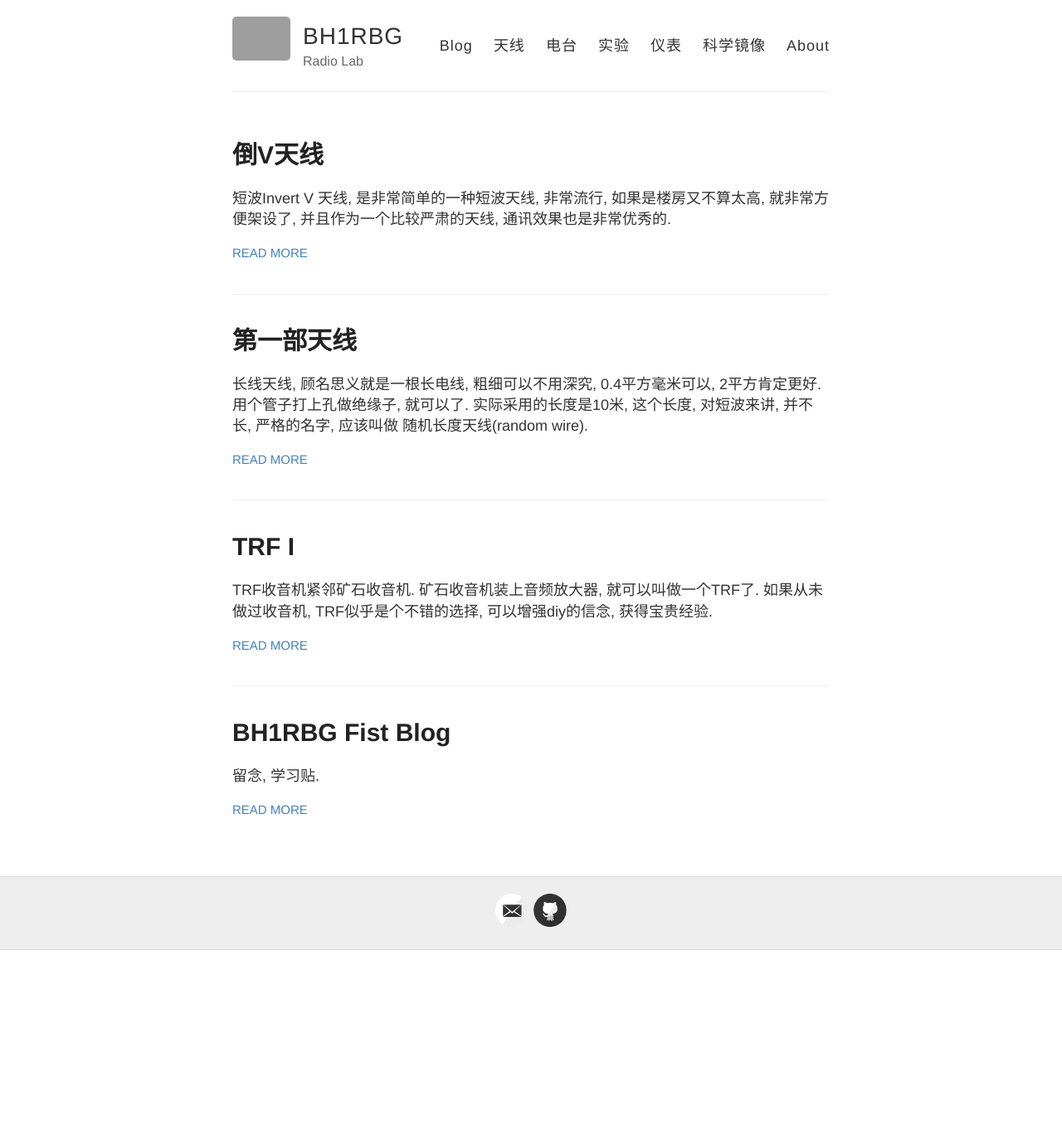
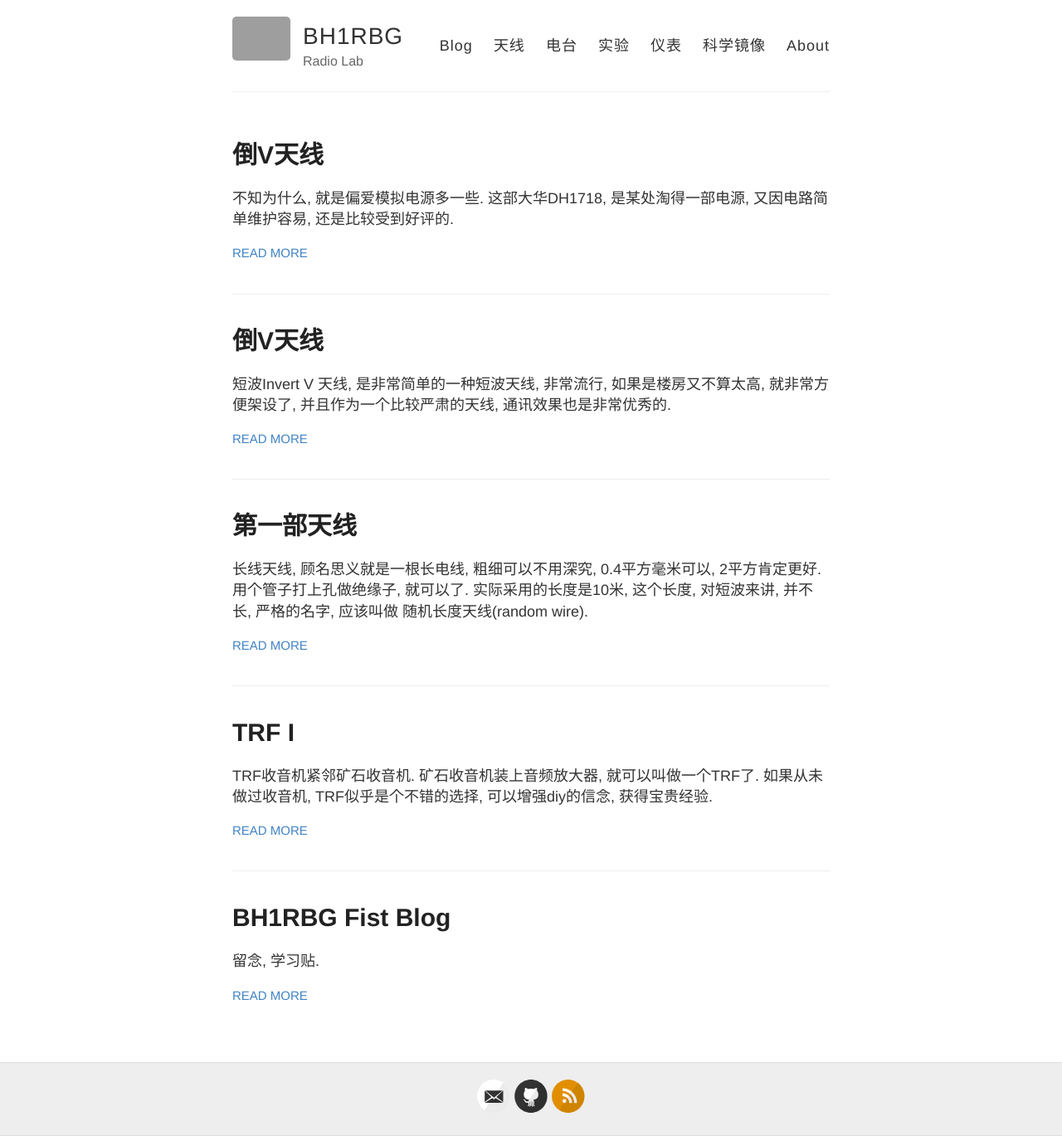
Before and after one commit to bh1rbg/bh1rbg.github.io, a Jekyll site: the page built from index.html, in a window 1280 px wide. Shown: the whole page at 83% size. Built offline with Jekyll 4.4.1, drawn with Linux system fonts in a browser that asks for light colours; before the commit the page ends 1145 px from its top, so only the background shows below that; grey boxes are pictures that could not be loaded.

Commit message:
dh1718 pics

```diff
--- a/_config.yml
+++ b/_config.yml
@@ -25,7 +25,7 @@ footer-links:
   instagram:
   linkedin:
   pinterest:
-  rss: # just type anything here for a working RSS icon
+  rss: BH1RBG Radio Lab # just type anything here for a working RSS icon
   twitter:
   stackoverflow: # your stackoverflow profile, e.g. "users/50476/bart-kiers"
   youtube: # channel/<your_long_string> or user/<user-name>
--- /dev/null
+++ b/_posts/2020-4-13-DH1718-fix.md
@@ -0,0 +1,19 @@
+---
+layout: default
+title: "倒V天线"
+---
+
+不知为什么, 就是偏爱模拟电源多一些. 这部大华DH1718, 是某处淘得一部电源, 又因电路简单维护容易, 还是比较受到好评的.
+
+
+
+## 本是
+
+
+![]({{ site.baseurl }}/images/invertedv.gif){:width="400px"}
+
+## 施工图
+
+
+| :---: | :---: |
+| ![]({{ site.baseurl }}/images/intvertv-isolator.jpg){:width="400px"}| | ![]({{ site.baseurl }}/images/invertv-tree.jpg){:width="400px"}|
```
Also changed, not shown: antenna.md (+2 -2 lines), images/dh-1718-face.jpg (added), images/dh1718-adjustment.jpg (added), images/dh1718-internal.jpg (added), images/dh1718-wx13-12.jpg (added).
